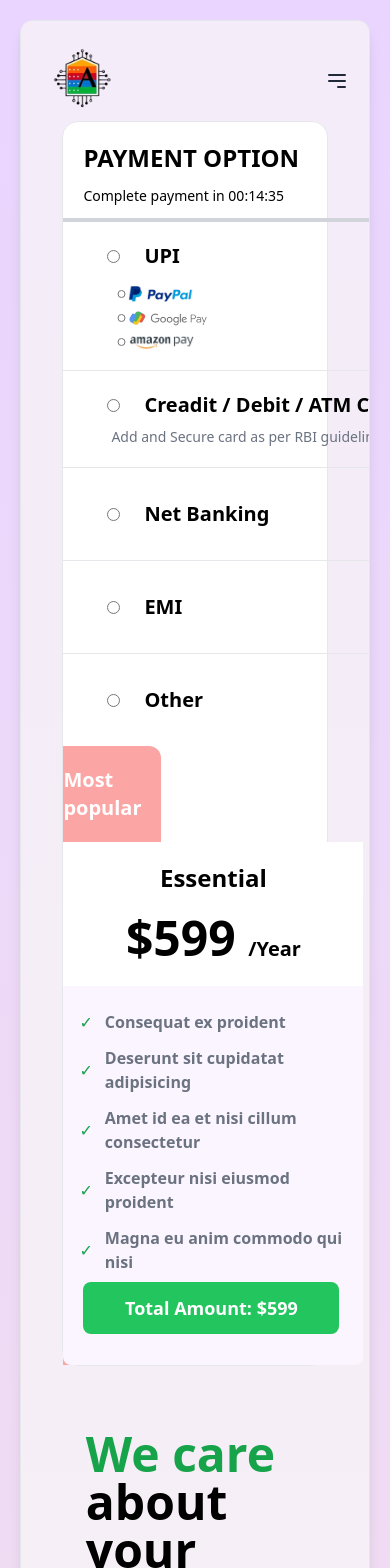
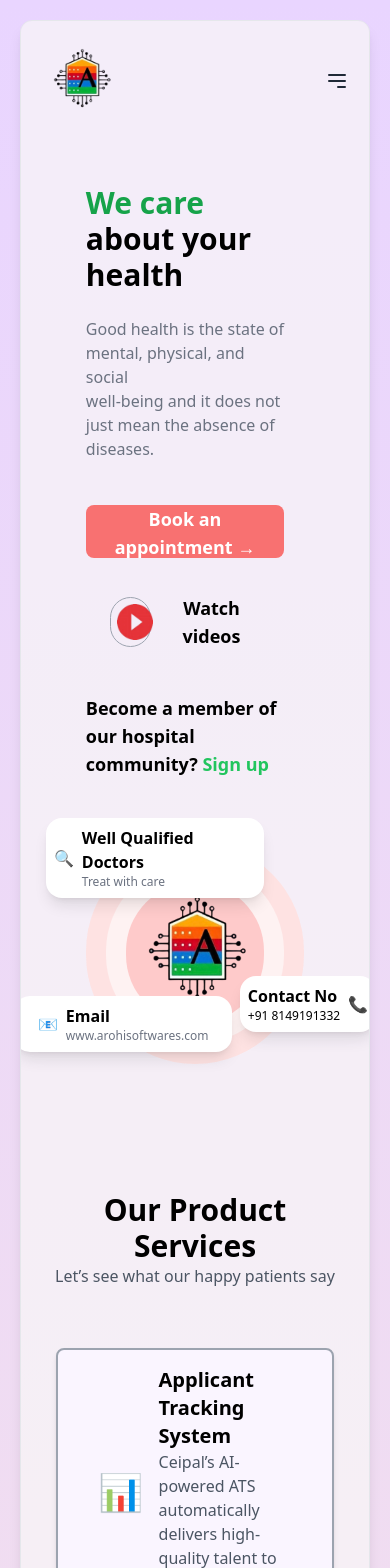
Before and after one commit to sahilspardeshi/hospital-management-system, a React (Vite) app in the folder client/: page / in a window 390 px wide. Shown: the top 1568 px of the page. Built offline with nearby package versions, Linux system fonts and the light colour scheme.

Commit message:
payment responsive

```diff
--- a/client/src/website/components/HealthcareNav/Healthcare.jsx
+++ b/client/src/website/components/HealthcareNav/Healthcare.jsx
@@ -39,7 +39,7 @@ const HealthCareSection = () => {
 
           {/* ----------------------- Left Section ------------------*/}
           <div className="w-full lg:text-left pr-5">
-            <div className="font-bold text-5xl md:text-6xl lg:text-7xl mb-6">
+            <div className="font-bold text-3xl md:text-4xl lg:text-5xl mb-6">
               <h1>
                 <span className="text-green-600">We care</span> <br />
                 about your health
@@ -79,29 +79,29 @@ const HealthCareSection = () => {
           </div>
 
           {/* ----------------Right Section - Doctors ------------*/}
-          <div className="w-full p-5 relative flex justify-center items-center bg-red-100 rounded-full">
-            <div className="w-full p-5 relative flex justify-center items-center bg-red-50 rounded-full">
+          <div className=" p-5 mt-16 relative flex justify-center items-center bg-red-100 rounded-full">
+            <div className=" p-5 relative flex justify-center items-center bg-red-50 rounded-full">
               <div className="w-full lg:w-72 relative flex justify-center items-center bg-red-200 rounded-full">
                 <img
                   src={Dr} // Main Dr Img
                   alt="Doctors"
-                  className="w-72 h-72"
+                  className="lg:w-72 lg:h-72"
                 />
-                <div className="absolute top-10 -left-40 bg-white p-2 rounded-2xl shadow-lg flex items-center space-x-2">
+                <div className="absolute lg:top-10 lg:-left-40 -top-16 -left-20 bg-white p-2 rounded-2xl shadow-lg flex items-center space-x-2">
                   <span role="img" aria-label="doctor" className="text-yellow-500">🔍</span>
                   <div>
                     <p className="font-semibold">Well Qualified Doctors</p>
                     <p className="text-xs text-gray-500">Treat with care</p>
                   </div>
                 </div>
-                <div className="absolute bottom-10 -left-40 bg-white px-6 p-2 rounded-2xl shadow-lg flex items-center space-x-2">
+                <div className="absolute lg:bottom-10 lg:-left-40 -bottom-7 -left-28 bg-white px-6 p-2 rounded-2xl shadow-lg flex items-center space-x-2">
                   <span role="img" aria-label="email" className="text-yellow-500">📧</span>
                   <div>
                     <p className="font-semibold">Email</p>
                     <p className="text-xs text-gray-500">www.arohisoftwares.com</p>
                   </div>
                 </div>
-                <div className="absolute bottom-6 -right-16 bg-white p-2 rounded-2xl shadow-lg flex items-center space-x-2">
+                <div className="absolute lg:bottom-6 lg:-right-16 -bottom-2 -right-28 bg-white p-2 rounded-2xl shadow-lg flex items-center space-x-2">
                   <div>
                     <p className="font-semibold text-black">Contact No</p>
                     <p className="text-xs text-black">+91 8149191332</p>
--- a/client/src/website/components/Payment/PayOption.jsx
+++ b/client/src/website/components/Payment/PayOption.jsx
@@ -16,7 +16,7 @@ export default function PayOption() {
   return (
     <>
       <div className='border flex-col lg:flex-row flex justify-between h-auto w-[68vw] bg-white rounded-2xl'>
-        <div className='w-[650px]'>
+        <div className='lg:w-[650px]'>
           <h1 className='text-2xl font-extrabold mb-3 m-5'>PAYMENT OPTION </h1>
           <p className='text-sm ml-5 mb-3'>Complete payment in 00:14:35</p>
           <hr className=" border-gray-300 border-2" />
@@ -72,12 +72,12 @@ export default function PayOption() {
             <input type="radio" value="other" name="payoption" className="mx-6  border-2 border-black" /><span className='text-xl font-semibold'>Other</span><br />
           </div>
         </div>
-        <div className='bg-red-300 h-auto w-[25vw] rounded-r-xl'>
-          <div className='flex  h-24 items-center w-40 m-auto'>
-            <h1 className='text-white text-xl font-semibold '>Most popular </h1>&nbsp; <img src={sparkler} className='h-6 m-' />
+        <div className='bg-red-300 p-3 h-auto lg:w-[25vw] rounded-r-xl'>
+          <div className='flex  h-24 items-center lg:w-40 m-auto'>
+            <h1 className='text-white text-xl font-semibold flex m-auto'>Most popular&nbsp; <img src={sparkler} className='h-6 m-' /> </h1>
           </div>
-          <div className='bg-purple-50 h-[62vh] w-[300px] m-auto rounded-lg'>
-            <div className='bg-white h-36 text-center '>
+          <div className='bg-purple-50 p-3 lg:h-[62vh] w-[300px] m-auto rounded-lg'>
+            <div className='bg-white lg:h-36 text-center '>
             <h2 className="text-2xl font-bold p-5">Essential</h2>
           <p className="text-5xl font-bold">$599 <span className="text-xl font-semibold">/Year</span></p>
 
--- a/client/src/website/pages/Homepage.jsx
+++ b/client/src/website/pages/Homepage.jsx
@@ -6,7 +6,6 @@ import Footer from "../components/Footer/Footer";
 import Nav from "../components/Navbar/Nav.jsx";
 import Healthcare from "../components/HealthcareNav/Healthcare.jsx";
 import Service from "../components/Services/Service.jsx";
-import PayOption from "../components/Payment/PayOption.jsx";
 
 const Home = () => {
   return (
@@ -14,7 +13,6 @@ const Home = () => {
       {/* Main container with fixed width and height and vertical scrolling */}
       <div className="bg-[#F8F7F7] bg-opacity-70 shadow-lg rounded-xl border border-gray-200 w-full  max-w-full max-h-full overflow-y-auto flex flex-col justify-start items-center mx-5 my-5 px-5 py-5">
       <Nav/>
-      <PayOption/>
       <Healthcare/>
       <Service/>
       <UserFriendly/>
```
